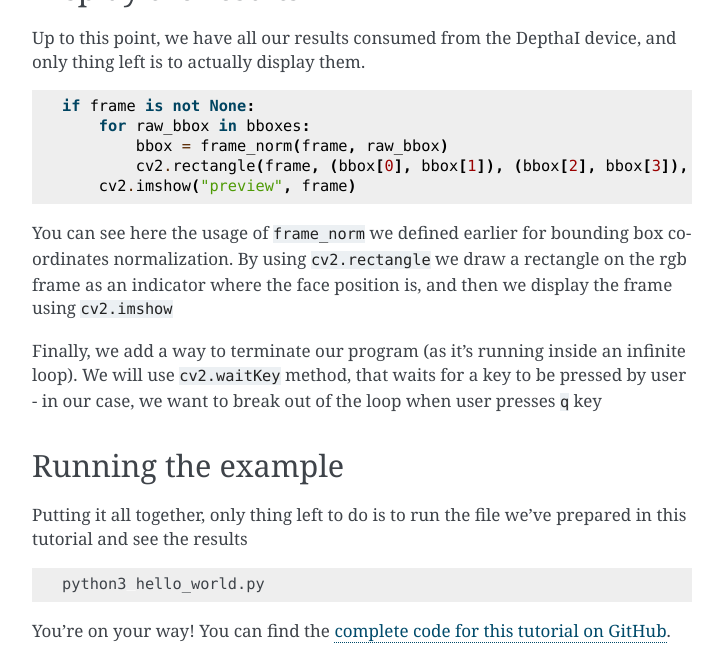
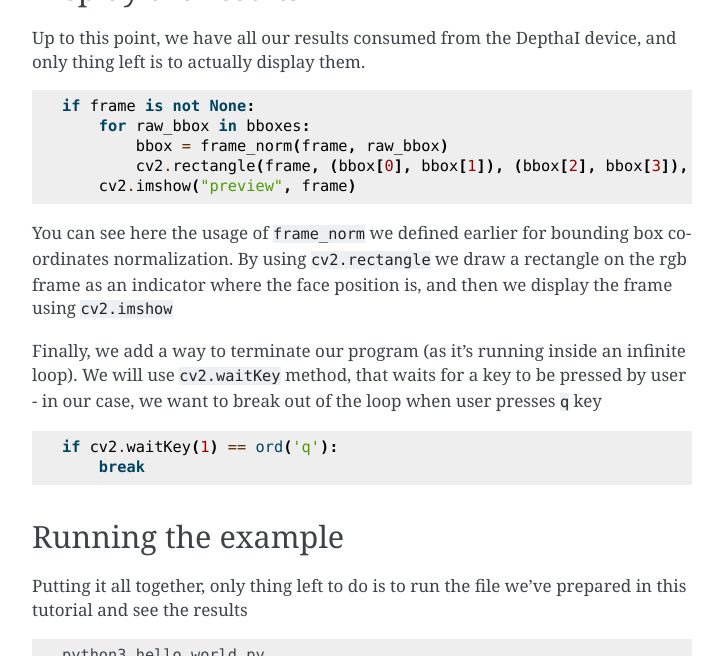
Before and after one commit to luxonis/depthai-python, a Sphinx documentation site: the page built from docs/source/tutorials/hello_world.rst, in a window 1280 px wide and 900 px high, scrolled down 5839 px, cut to the strip 0-656 px from the top of the window. Shown: the whole strip, without its empty margins (388-1111 px from the left). Built offline with Sphinx 7.4.7, drawn with Linux system fonts in a browser that asks for light colours; pages that are not in the unit, such as notebooks, are missing from menus; the version number could not be read and is left out.

Commit message:
break out of the loop - code block added
hello world tutorial update - code clock added, demonstrating how to break the loop and terminate the program.

```diff
--- a/docs/source/tutorials/hello_world.rst
+++ b/docs/source/tutorials/hello_world.rst
@@ -295,6 +295,11 @@ we display the frame using :code:`cv2.imshow`
 Finally, we add a way to terminate our program (as it's running inside an infinite loop). We will use :code:`cv2.waitKey`
 method, that waits for a key to be pressed by user - in our case, we want to break out of the loop when user presses :code:`q` key
 
+.. code-block:: python
+
+    if cv2.waitKey(1) == ord('q'):
+        break
+
 Running the example
 ###################
 
```
